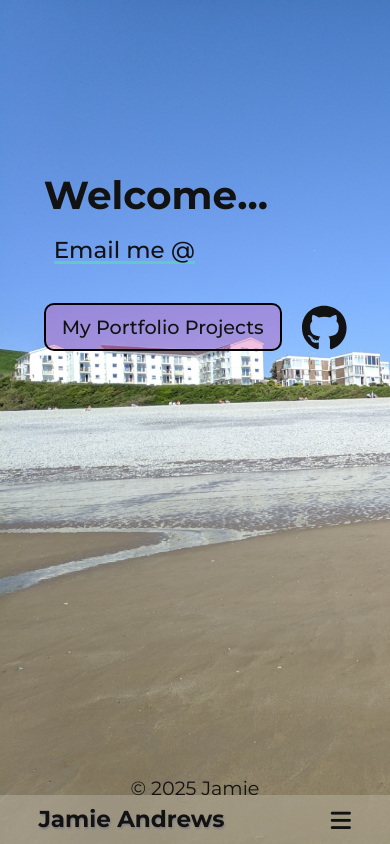
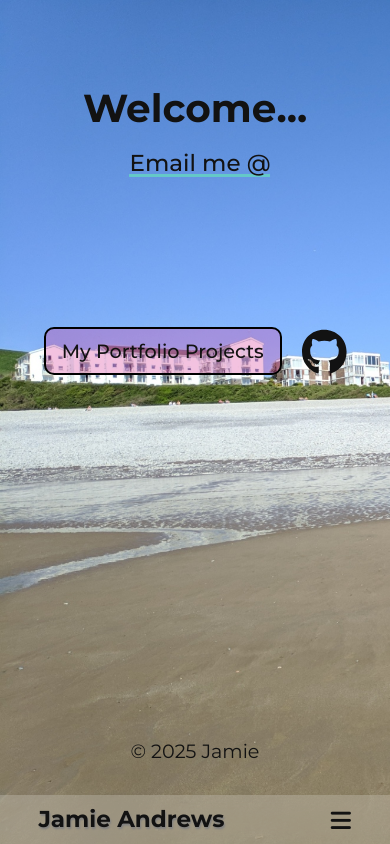
Before and after one commit to Jamie-Andrews1/Portfolio-next, a Next.js app: page / in a window 390 px wide. Built offline with nearby package versions, Linux system fonts and the light colour scheme.

Commit message:
updated some styles

```diff
--- a/src/app/(projects)/wingedwhiffs/page.mdx
+++ b/src/app/(projects)/wingedwhiffs/page.mdx
@@ -10,10 +10,6 @@ export const metadata = {
   robots: {
     index: false,
     follow: false,
-    googleBot: {
-      index: false,
-      follow: false,
-    },
   },
 };
 import BackBtn from "../../../components/BackBtn/BackBtn";
--- a/src/app/globals.css
+++ b/src/app/globals.css
@@ -117,9 +117,7 @@ p {
   max-width: 1200px;
   margin: 0 auto;
 }
-footer {
-  margin-top: auto;
-}
+
 footer p {
   font-size: 1rem;
   text-align: center;
@@ -268,6 +266,9 @@ nav .links a {
       content: "\f00d";
     }
   }
+  footer p {
+    margin: 4rem auto;
+  }
 }
 
 @media only screen and (max-width: 400px) {
--- a/src/app/page.module.css
+++ b/src/app/page.module.css
@@ -1,12 +1,12 @@
 .header {
   display: grid;
   gap: 40px;
-  grid-template-columns: repeat(auto-fit, minmax(50vmin, 1fr));
+  grid-template-columns: 1fr 1fr;
   margin-top: 2rem;
   place-items: center;
 
   & h1 {
-    text-wrap: pretty;
+    text-wrap: balance;
     max-width: 12ch;
   }
   & h3 {
@@ -36,13 +36,16 @@
 .header p a:hover {
   background-size: 0 3px, 100% 3px;
 }
+
 .image {
   font-style: italic;
   padding: 0;
-  width: 60%;
+  aspect-ratio: 16/9;
+  width: min(20ch, 60%);
   height: auto;
   color: currentColor;
   visibility: var(--main-image);
+  grid-column: span 2;
 }
 .btn {
   display: inline-block;
@@ -65,11 +68,22 @@
   }
 }
 @media only screen and (max-width: 600px) {
+  .projLinks {
+    margin-block: auto;
+  }
+  .welcome {
+    display: flex;
+    flex-direction: column;
+  }
   .header {
+    flex-grow: 1;
     margin-block: 0;
-    grid-template-rows: 1.5fr 1.5fr;
+    grid-template-columns: 1fr;
     & .image {
       margin: auto;
     }
   }
+  .image {
+    grid-column: unset;
+  }
 }
--- a/src/app/page.tsx
+++ b/src/app/page.tsx
@@ -4,7 +4,7 @@ import styles from "@/app/page.module.css";
 import Link from "next/link";
 import Image from "next/image";
 const FontAwesomeIcon = dynamic(() =>
-  import("@fortawesome/react-fontawesome").then(mod => mod.FontAwesomeIcon)
+  import("@fortawesome/react-fontawesome").then((mod) => mod.FontAwesomeIcon)
 );
 import { faGithub } from "@fortawesome/free-brands-svg-icons";
 
@@ -13,12 +13,14 @@ interface Props {}
 export default function page({}: Props) {
   return (
     <section className={styles.header}>
-      <div>
+      <div className={styles.welcome}>
         <h1>Welcome...</h1>
         <p>
           <a href="mailto:andrews_j@live.co.uk">Email me @</a>
         </p>
-        <span>
+      </div>
+
+      <span className={styles.projLinks}>
         <Link href="/projects" className={styles.btn}>
           My Portfolio Projects
         </Link>
@@ -35,13 +37,12 @@ export default function page({}: Props) {
           />
         </Link>
       </span>
-      </div>
       <Image
         className={styles.image}
         src="/images/vscode.png"
-        width={1600}
-        height={900}
         alt="image"
+        width={800}
+        height={450}
         priority
       />
     </section>
```
Also changed, not shown: src/components/MdxLayout/index.tsx (+1 -9 lines). Lines whose indentation alone changed are shown as unchanged.
